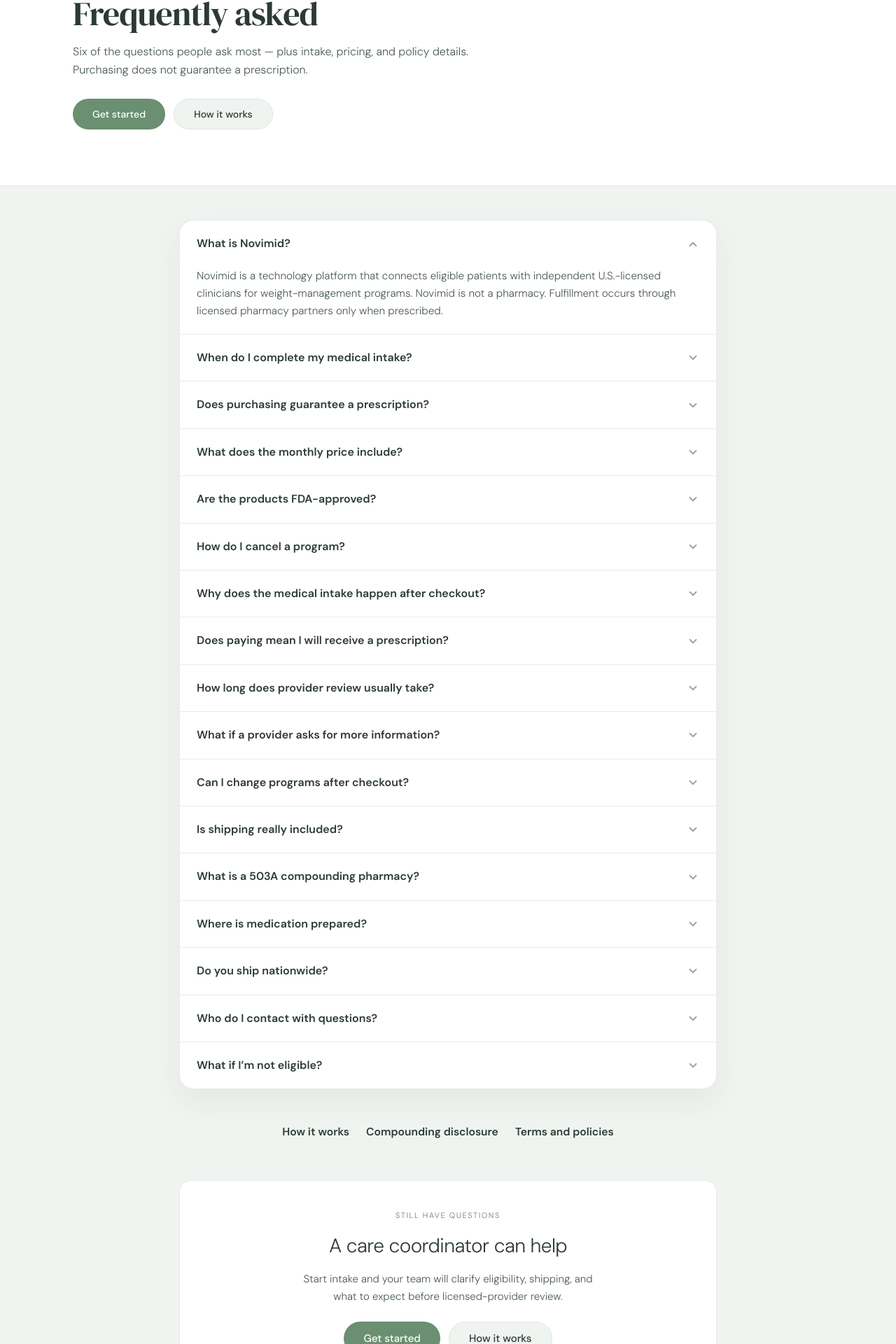
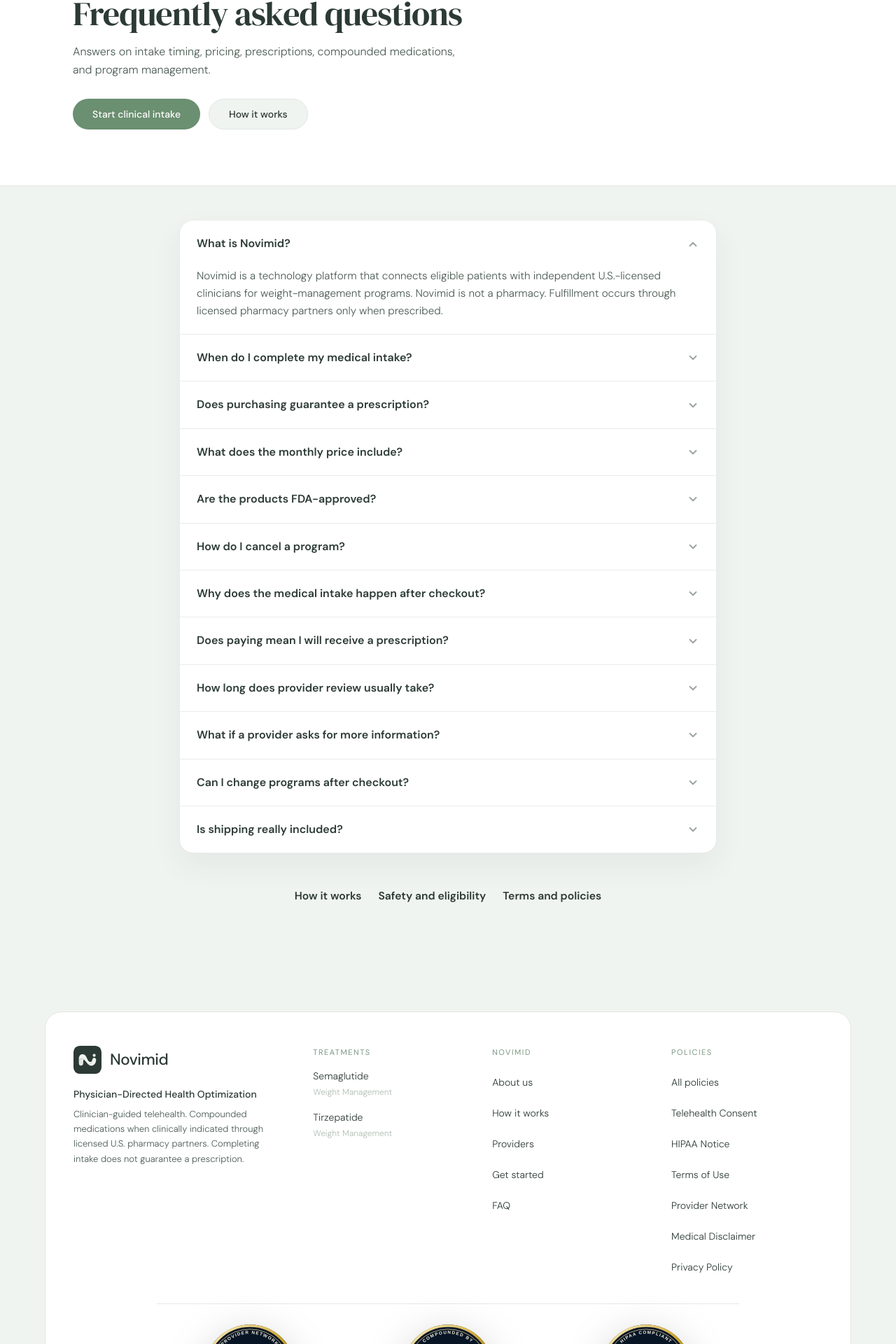
Before and after one commit to Emmanuelombaye/novimid, a Next.js app in the folder web/: page /faq in a window 1280 px wide. Shown: the part 223-2143 px from the top of the page at 70% size. Built offline with nearby package versions, Linux system fonts and the light colour scheme.

Commit message:
Use Efexia FAQ copy exactly on home, how-it-works, and FAQ page.

```diff
--- a/web/src/app/faq/page.tsx
+++ b/web/src/app/faq/page.tsx
@@ -2,11 +2,11 @@
 import Link from "next/link";
 import { FaqExplorer } from "@/components/FaqExplorer";
 import { Reveal } from "@/components/Reveal";
+import { faqPageCopy } from "@/lib/content";
 
 export const metadata: Metadata = {
   title: "FAQ",
-  description:
-    "Answers about Novimid programs, intake, pricing, compounding, and cancellations.",
+  description: faqPageCopy.heroLead,
 };
 
 export default function FaqPage() {
@@ -20,28 +20,27 @@
                 Home
               </Link>
               <span aria-hidden>/</span>
-              <span className="text-midnight">FAQ</span>
+              <span className="text-midnight">{faqPageCopy.breadcrumb}</span>
             </nav>
-            <p className="label-caps">FAQ</p>
+            <p className="label-caps">{faqPageCopy.breadcrumb}</p>
             <h1 className="mt-3 max-w-2xl font-[family-name:var(--font-dm-serif)] text-[clamp(2rem,4.5vw,3rem)] font-normal leading-[1.08] tracking-[-0.02em] text-midnight">
-              Frequently asked
+              {faqPageCopy.heroTitle}
             </h1>
             <p className="mt-4 max-w-xl text-[15px] font-light leading-relaxed text-forest sm:text-[16px]">
-              Six of the questions people ask most — plus intake, pricing, and policy
-              details. Purchasing does not guarantee a prescription.
+              {faqPageCopy.heroLead}
             </p>
             <div className="mt-7 flex flex-wrap gap-3">
               <Link
                 href="/start"
                 className="inline-flex h-11 items-center justify-center rounded-full bg-sage px-7 text-[14px] font-medium text-white transition-colors hover:bg-[#5F8165]"
               >
-                Get started
+                {faqPageCopy.ctaPrimary}
               </Link>
               <Link
                 href="/how-it-works"
                 className="inline-flex h-11 items-center justify-center rounded-full border border-mist bg-cloud px-7 text-[14px] font-medium text-midnight transition-colors hover:border-sage/40"
               >
-                How it works
+                {faqPageCopy.ctaSecondary}
               </Link>
             </div>
           </Reveal>
--- a/web/src/components/FaqExplorer.tsx
+++ b/web/src/components/FaqExplorer.tsx
@@ -5,12 +5,12 @@
 import { FaqAccordion } from "./FaqAccordion";
 import { Reveal } from "./Reveal";
 
-/** Full FAQ page — Efexia-style single accordion panel. */
+/** Full FAQ page — Efexia merge of home + how-it-works FAQ items. */
 export function FaqExplorer() {
   return (
     <div className="mx-auto max-w-3xl">
       <Reveal>
-        <FaqAccordion items={faqItems} />
+        <FaqAccordion items={faqItems} defaultOpenIndex={0} />
       </Reveal>
 
       <div className="mt-10 flex flex-wrap items-center justify-center gap-x-6 gap-y-3 sm:mt-12">
@@ -24,7 +24,7 @@
           href="/policies/fda-and-medical-disclaimer"
           className="text-[0.98rem] font-semibold text-midnight underline decoration-midnight/35 underline-offset-[3px] transition-colors hover:text-sage hover:decoration-current"
         >
-          Compounding disclosure
+          Safety and eligibility
         </Link>
         <Link
           href="/policies/terms-of-use"
@@ -33,31 +33,6 @@
           Terms and policies
         </Link>
       </div>
-
-      <div className="mt-12 rounded-[16px] border border-midnight/10 bg-white px-6 py-8 text-center sm:mt-14 sm:px-10 sm:py-10">
-        <p className="label-caps">Still have questions</p>
-        <h2 className="mt-3 font-[family-name:var(--font-dm-sans)] text-[clamp(1.35rem,3vw,1.75rem)] font-light tracking-[-0.02em] text-midnight">
-          A care coordinator can help
-        </h2>
-        <p className="mx-auto mt-3 max-w-md text-[14px] font-light leading-relaxed text-forest sm:text-[15px]">
-          Start intake and your team will clarify eligibility, shipping, and what to
-          expect before licensed-provider review.
-        </p>
-        <div className="mt-6 flex flex-col items-stretch justify-center gap-3 sm:flex-row sm:items-center">
-          <Link
-            href="/start"
-            className="inline-flex h-11 items-center justify-center rounded-full bg-sage px-7 text-[14px] font-medium text-white transition-colors hover:bg-[#5F8165] sm:h-12 sm:text-[15px]"
-          >
-            Get started
-          </Link>
-          <Link
-            href="/how-it-works"
-            className="inline-flex h-11 items-center justify-center rounded-full border border-mist bg-cloud px-7 text-[14px] font-medium text-midnight transition-colors hover:border-sage/40 sm:h-12 sm:text-[15px]"
-          >
-            How it works
-          </Link>
-        </div>
-      </div>
     </div>
   );
 }
--- a/web/src/components/HomeFaqSection.tsx
+++ b/web/src/components/HomeFaqSection.tsx
@@ -1,5 +1,5 @@
 import Link from "next/link";
-import { faqPreview } from "@/lib/content";
+import { faqHomeCopy, faqPreview } from "@/lib/content";
 import { FaqAccordion } from "./FaqAccordion";
 import { Reveal } from "./Reveal";
 
@@ -13,17 +13,16 @@
             id="home-faq-title"
             className="font-[family-name:var(--font-dm-serif)] text-[clamp(2.15rem,4.5vw,3.1rem)] font-normal leading-[1.08] tracking-[-0.02em] text-midnight"
           >
-            Frequently asked
+            {faqHomeCopy.title}
           </h2>
           <p className="mt-3.5 max-w-[34ch] text-[1.02rem] font-light leading-[1.65] text-forest">
-            Six of the questions people ask most. Additional policy details are in
-            our terms and legal resources.
+            {faqHomeCopy.intro}
           </p>
           <Link
             href="/faq"
             className="mt-3.5 inline-flex text-[0.98rem] font-semibold text-midnight underline decoration-midnight/35 underline-offset-[3px] transition-colors hover:text-sage hover:decoration-current"
           >
-            Read the full FAQ
+            {faqHomeCopy.link}
           </Link>
         </Reveal>
 
--- a/web/src/components/HowItWorksFlow.tsx
+++ b/web/src/components/HowItWorksFlow.tsx
@@ -1,7 +1,7 @@
 "use client";
 
 import Link from "next/link";
-import { faqPreview } from "@/lib/content";
+import { faqExtended, faqHowItWorksCopy } from "@/lib/content";
 import { howWhy } from "@/lib/how-it-works";
 import { media } from "@/lib/media";
 import { FaqAccordion } from "./FaqAccordion";
@@ -145,21 +145,20 @@
         <div className="shell grid items-start gap-8 lg:grid-cols-2 lg:gap-12">
           <Reveal>
             <h2 className="font-[family-name:var(--font-dm-serif)] text-[clamp(2rem,4vw,2.75rem)] font-normal leading-[1.08] tracking-[-0.02em] text-midnight">
-              Frequently asked
+              {faqHowItWorksCopy.title}
             </h2>
             <p className="mt-3.5 max-w-[34ch] text-[1.02rem] font-light leading-[1.65] text-forest">
-              Six of the questions people ask most. Additional policy details are in
-              our terms and legal resources.
+              {faqHowItWorksCopy.intro}
             </p>
             <Link
               href="/faq"
               className="mt-3.5 inline-flex text-[0.98rem] font-semibold text-midnight underline decoration-midnight/35 underline-offset-[3px] transition-colors hover:text-sage hover:decoration-current"
             >
-              Read the full FAQ
+              {faqHowItWorksCopy.link}
             </Link>
           </Reveal>
           <Reveal delayMs={80}>
-            <FaqAccordion items={faqPreview} />
+            <FaqAccordion items={faqExtended} />
           </Reveal>
         </div>
       </section>
--- a/web/src/lib/content.ts
+++ b/web/src/lib/content.ts
@@ -52,7 +52,7 @@
 export type FaqItem = { q: string; a: string };
 export type FaqCategory = { id: string; label: string; items: FaqItem[] };
 
-/** Homepage FAQ preview — Efexia question set, Novimid answers. */
+/** Homepage FAQ preview — exact Efexia home FAQ set (EN). */
 export const faqPreview: FaqItem[] = [
   {
     q: "What is Novimid?",
@@ -76,11 +76,11 @@
   },
   {
     q: "How do I cancel a program?",
-    a: "You may cancel or manage your program through your account or by contacting your care coordinator. Refund eligibility depends on program status and the terms described in our policies.",
+    a: "You may cancel or manage your program through your account or by contacting support@novimid.com. Refund eligibility depends on program status and the terms described in our policies.",
   },
 ];
 
-/** Additional FAQ items (How-it-works style) merged into the full FAQ page. */
+/** How-it-works FAQ set — exact Efexia how-it-works FAQ items (EN). */
 export const faqExtended: FaqItem[] = [
   {
     q: "Why does the medical intake happen after checkout?",
@@ -108,62 +108,43 @@
   },
 ];
 
-export const faqCategories: FaqCategory[] = [
-  {
-    id: "programs",
-    label: "Programs & pricing",
-    items: faqPreview,
-  },
-  {
-    id: "process",
-    label: "Intake & review",
-    items: faqExtended,
-  },
-  {
-    id: "compounding",
-    label: "Compounding & shipping",
-    items: [
-      {
-        q: "What is a 503A compounding pharmacy?",
-        a: "A licensed 503A pharmacy may prepare personalized medications for individual patients pursuant to a valid prescription. Compounded formulations are not FDA-approved drugs; they are prepared for patient-specific need under applicable law.",
-      },
-      {
-        q: "Where is medication prepared?",
-        a: "When compounding is indicated, prescriptions are prepared through licensed U.S. pharmacies — created, manufactured, tested, packaged, and shipped with clinical oversight.",
-      },
-      {
-        q: "Do you ship nationwide?",
-        a: "Shipping availability depends on state regulations and clinical eligibility. Your care team confirms where we can serve you during intake.",
-      },
-    ],
-  },
-  {
-    id: "support",
-    label: "Support",
-    items: [
-      {
-        q: "Who do I contact with questions?",
-        a: "Your care coordinator is the first point of contact for logistics, shipping, and scheduling. Clinical questions are routed to your physician's care team.",
-      },
-      {
-        q: "What if I’m not eligible?",
-        a: "If telehealth or a specific therapy isn’t appropriate, your team will say so clearly and may suggest next steps — without pressure to proceed.",
-      },
-    ],
-  },
-];
-
-/** Flat unique list for the full FAQ page accordion. */
+/** Full FAQ page — Efexia merge of home + how-it-works FAQ items. */
 export const faqItems: FaqItem[] = (() => {
   const seen = new Set<string>();
-  return [...faqPreview, ...faqExtended, ...faqCategories.flatMap((c) => c.items)].filter(
-    (item) => {
-      if (seen.has(item.q)) return false;
-      seen.add(item.q);
-      return true;
-    },
-  );
+  return [...faqPreview, ...faqExtended].filter((item) => {
+    if (seen.has(item.q)) return false;
+    seen.add(item.q);
+    return true;
+  });
 })();
+
+export const faqPageCopy = {
+  breadcrumb: "FAQ",
+  heroTitle: "Frequently asked questions",
+  heroLead:
+    "Answers on intake timing, pricing, prescriptions, compounded medications, and program management.",
+  ctaPrimary: "Start clinical intake",
+  ctaSecondary: "How it works",
+} as const;
+
+export const faqHomeCopy = {
+  title: "Frequently asked",
+  intro:
+    "Six of the questions people ask most. Additional policy details are in our terms and legal resources.",
+  link: "Read the full FAQ",
+} as const;
+
+export const faqHowItWorksCopy = {
+  title: "The questions people ask before their first program.",
+  intro: "If something here is still unclear, the full FAQ and Safety page go further.",
+  link: "Read the full FAQ",
+} as const;
+
+/** @deprecated kept for any leftover imports — prefer faqPreview / faqItems */
+export const faqCategories: FaqCategory[] = [
+  { id: "programs", label: "Programs & pricing", items: faqPreview },
+  { id: "process", label: "Intake & review", items: faqExtended },
+];
 
 export const physicianReviewNote =
   "Compounded medications are prepared for individual patients pursuant to a valid prescription through licensed U.S. pharmacies when clinically indicated. They are not FDA-approved and do not undergo FDA review for safety, effectiveness, or manufacturing quality.";
```
